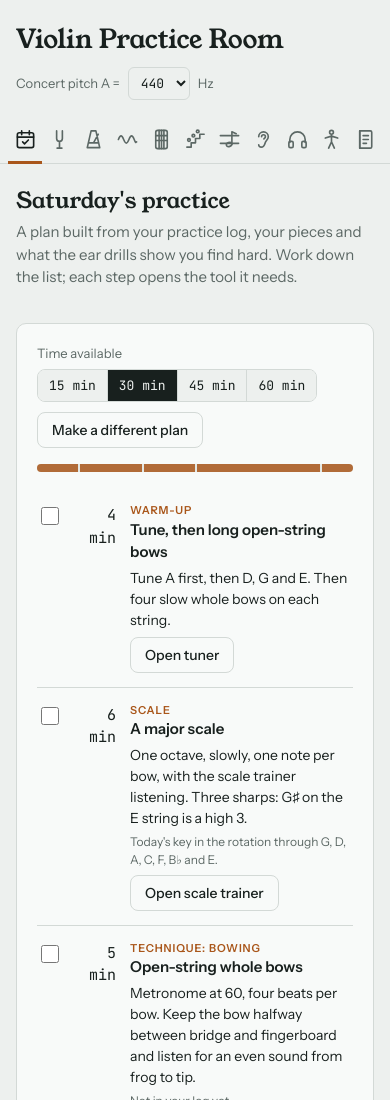
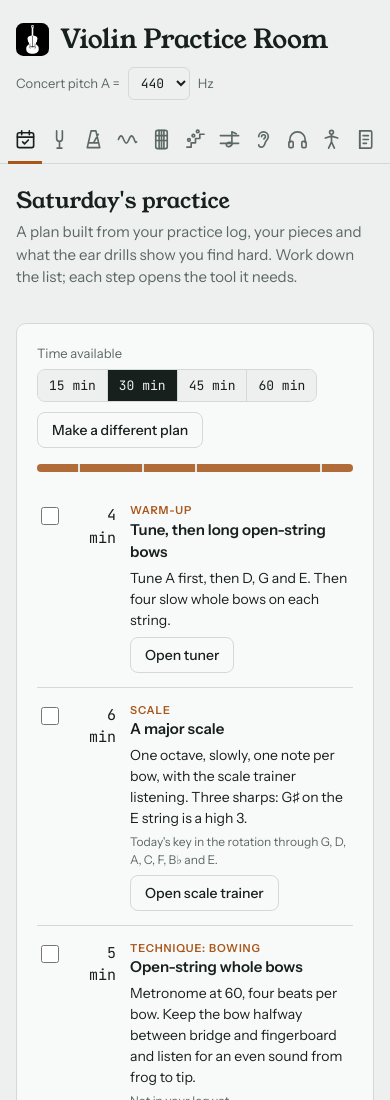
Before and after one commit to daiyip/violin-practice, a plain HTML site: page index.html in a window 390 px wide. Shown: the top 1100 px of the page. Drawn offline with Linux system fonts and the light colour scheme.

Commit message:
Add a black-and-white violin logo (#9)
* Add a black-and-white violin logo

The mark (a white violin and bow on black) is the browser tab icon, the
iPhone home-screen icon and sits beside the title in the header.

Co-Authored-By: Claude Opus 5.5 (1M context) <noreply@anthropic.com>
Claude-Session: https://claude.ai/code/session_0124hEmAo9yoiRbKoTbK1TYn

* Simplify the logo to a plain upright violin

Co-Authored-By: Claude Opus 5.5 (1M context) <noreply@anthropic.com>
Claude-Session: https://claude.ai/code/session_0124hEmAo9yoiRbKoTbK1TYn

---------

Co-authored-by: Claude <noreply@anthropic.com>

```diff
--- a/index.html
+++ b/index.html
@@ -4,6 +4,10 @@
 <meta charset="utf-8">
 <meta name="viewport" content="width=device-width,initial-scale=1,viewport-fit=cover">
 <title>Violin Practice Room</title>
+<link rel="icon" href="icons/logo.svg" type="image/svg+xml">
+<link rel="icon" href="icons/icon-32.png" sizes="32x32" type="image/png">
+<link rel="apple-touch-icon" href="icons/icon-180.png">
+<meta name="apple-mobile-web-app-title" content="Violin">
 <link rel="preconnect" href="https://fonts.googleapis.com">
 <link rel="stylesheet" href="https://fonts.googleapis.com/css2?family=Young+Serif&family=Instrument+Sans:wght@400;500;600&family=JetBrains+Mono:wght@400;600&display=swap">
 <style>
@@ -28,6 +32,8 @@ body{background:var(--bg);color:var(--ink);font-family:var(--f-body);font-size:1
 .wrap{max-width:900px;margin:0 auto;padding-inline:16px;padding-block:20px 48px}
 header.top{display:flex;flex-wrap:wrap;align-items:baseline;justify-content:space-between;gap:8px 20px;margin-bottom:16px}
 h1{font-family:var(--f-display);font-weight:400;font-size:clamp(26px,5vw,34px);margin:0;letter-spacing:-.01em}
+h1.brand{display:flex;align-items:center;gap:12px}
+h1.brand img{width:1.25em;height:1.25em;flex:none}
 .pitchref{display:flex;align-items:center;gap:8px;color:var(--muted);font-size:13px}
 .pitchref select{font-family:var(--f-mono)}
 nav.tabs{display:flex;flex-wrap:nowrap;justify-content:space-between;gap:0;border-bottom:1px solid var(--line);margin-bottom:20px}
@@ -336,7 +342,7 @@ details>summary:hover{color:var(--ink)}
 
 <div class="wrap">
   <header class="top">
-    <h1>Violin Practice Room</h1>
+    <h1 class="brand"><img src="icons/logo.svg" alt="" width="40" height="40">Violin Practice Room</h1>
     <label class="pitchref" for="aref">Concert pitch A =
       <select id="aref"><option>438</option><option>440</option><option>441</option><option>442</option><option>443</option></select> Hz
     </label>
```
Also changed, not shown: icons/icon-180.png (added), icons/icon-192.png (added), icons/icon-32.png (added), icons/icon-512.png (added), icons/logo.svg (added), 1 other file.
